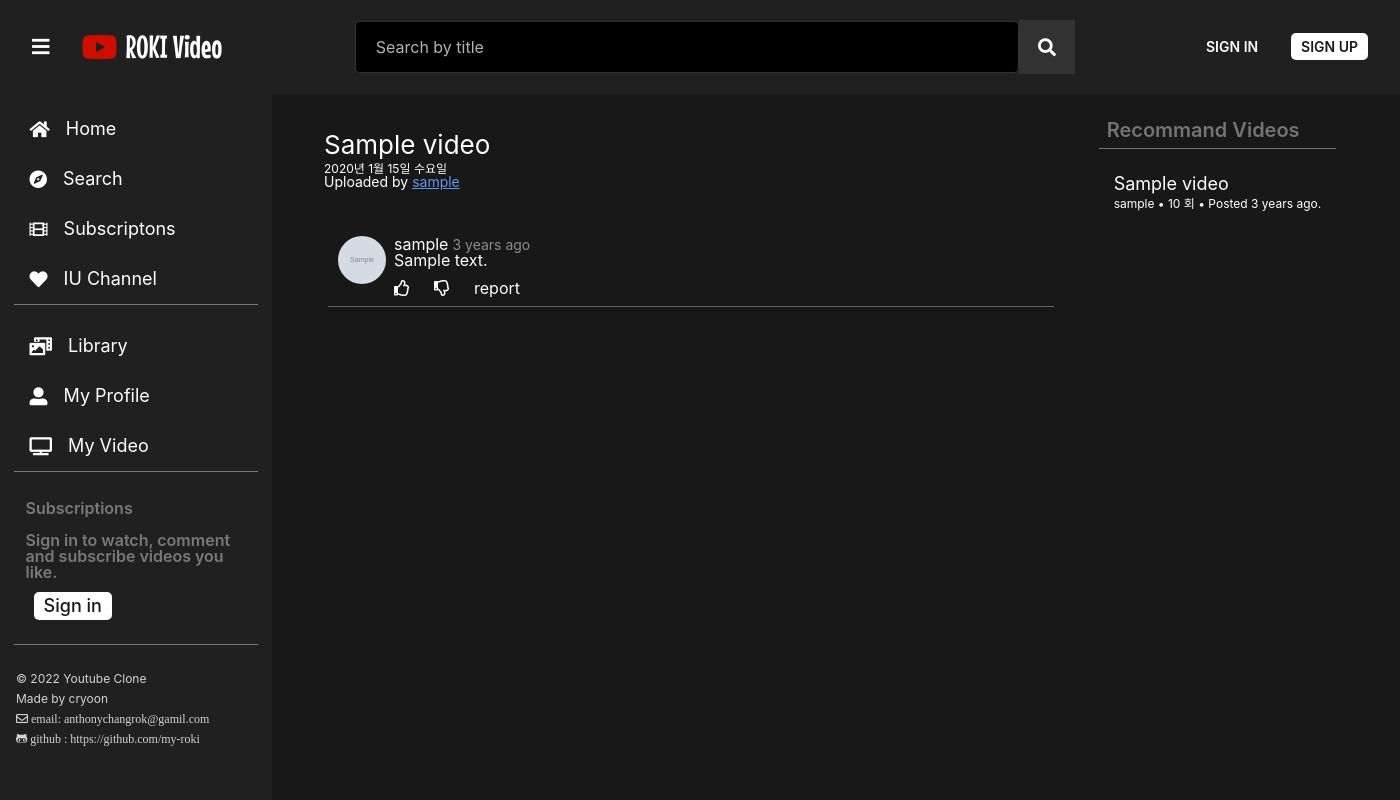
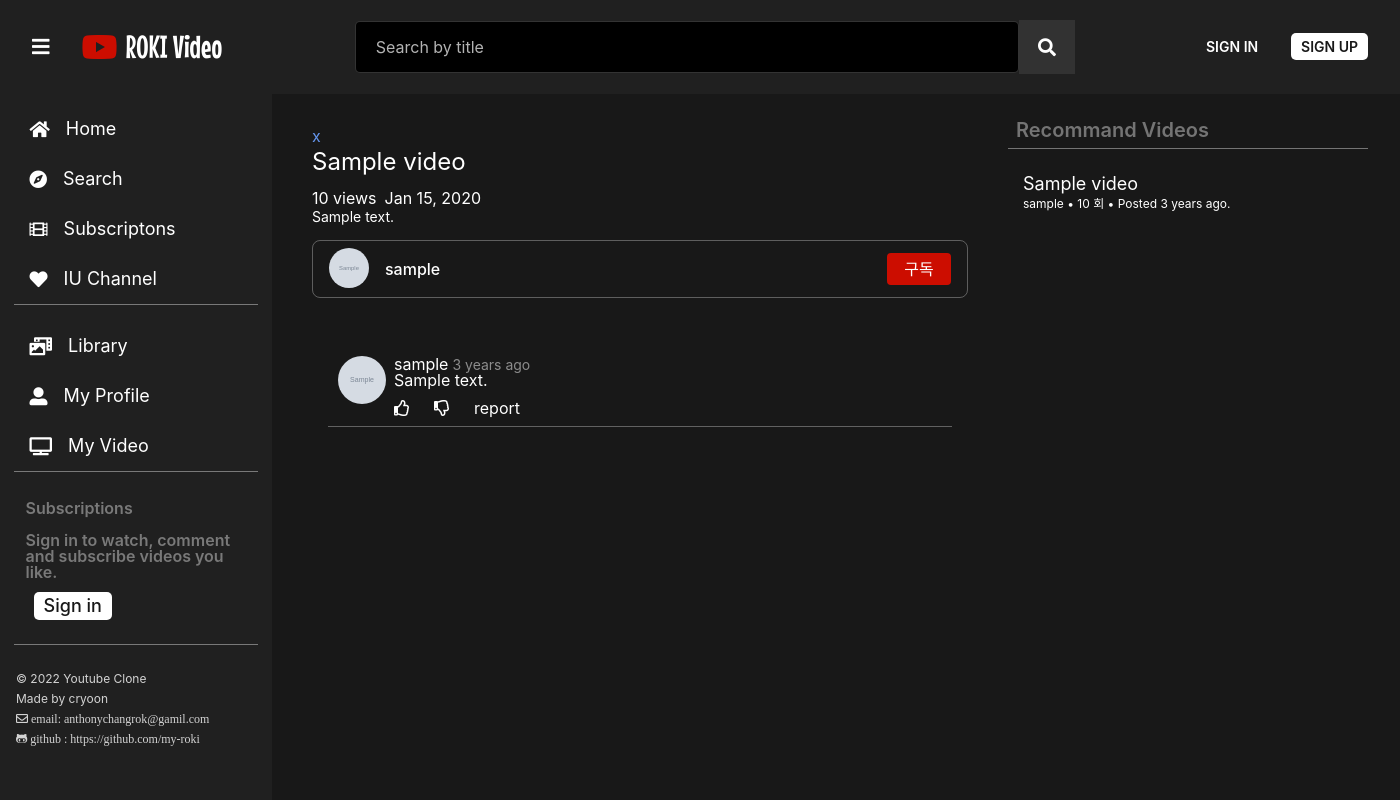
Before and after one commit to my-roki/Rokitube, a Node server app: page /videos/600000000000000000000001 in a window 1400 px wide. Run offline with Node 20, Linux system fonts and the light colour scheme; tables that the repository leaves empty hold one stand-in row (values such as "Sample post"); grey boxes marked "Sample" are stand-in pictures; style sheets or scripts are compiled from the project's sources; some libraries are stand-ins or nearby versions.

Commit message:
- fix google login error - watch page refactoring

```diff
--- a/src/client/js/videoPlayer.js
+++ b/src/client/js/videoPlayer.js
@@ -1,6 +1,6 @@
-const videoContainer = document.getElementById("videoContainer");
+const videoContainer = document.getElementById("video-container");
 const video = document.querySelector("video");
-const videoController = document.getElementById("videoController");
+const videoController = document.getElementById("control");
 const playButton = document.getElementById("play");
 const playButtonIcon = playButton.querySelector("i");
 const muteButton = document.getElementById("mute");
--- a/src/client/scss/components/video-player.scss
+++ b/src/client/scss/components/video-player.scss
@@ -1,76 +1,44 @@
-.video-section {
-  display: flex;
-  justify-content: space-between;
-  margin: 0 32px;
-  .video-section__first {
-    width: 75%;
-    min-width: 640px;
-  }
-  .video-section__second {
-    max-height: 100vh;
-    width: 23%;
-    .recommand {
-      display: block;
-      padding: 8px;
-      font-size: 20px;
-      font-weight: 600;
-      border-bottom: 1px solid;
-      color: rgba(255, 255, 255, 0.4);
-    }
-  }
-}
-#videoContainer {
-  // width: 100%;
-  min-width: 480px;
+.video-container {
+  width: 100%;
   position: relative;
   video {
     width: 100%;
   }
 }
 
-.videoController {
+.control {
+  width: 100%;
   padding: 10px;
   margin: 0 auto;
   border-radius: 10px;
-
+  background-color: #0f1117;
+  box-sizing: border-box;
   display: grid;
   grid-template-columns: 1fr 4fr 1fr auto;
   gap: 10px;
   justify-content: space-between;
   align-items: center;
-
   position: absolute;
   bottom: 10px;
-  left: 0;
   right: 0;
-
   opacity: 0;
   transition: opacity 0.5s ease-in-out;
   &.showing {
     opacity: 0.8;
   }
-  background-color: #0f1117;
-  box-sizing: border-box;
-  .videoController__play {
+  .control__play {
     display: flex;
     align-items: center;
     justify-content: space-around;
-    .videoController__playButton {
+    .control__play-button {
       margin: 0 15px;
     }
-    .videoController__time {
+    .control__time {
       width: 80px;
       font-size: 12px;
     }
   }
-
-  input[type="range"] {
-    accent-color: white;
-    width: 90%;
-    margin: 0 auto;
-  }
-
-  .videoController__volume {
+  .control__volume {
     display: flex;
     margin-right: 8px;
     align-items: center;
@@ -81,14 +49,9 @@
       }
     }
   }
-}
-
-@media screen and (max-width: 1132px) {
-  .video-section__first {
-    width: 100% !important;
-  }
-  .video-section__second {
-    display: none;
-    width: 0;
+  input[type="range"] {
+    accent-color: white;
+    width: 90%;
+    margin: 0 auto;
   }
 }
--- a/src/client/scss/screens/watch.scss
+++ b/src/client/scss/screens/watch.scss
@@ -1,34 +1,83 @@
-.video__data {
-  margin-top: 20px;
-  margin-left: 20px;
+.video-section {
+  display: flex;
+  justify-content: space-between;
+  .main-video-section {
+    width: 80%;
+    min-width: 640px;
+    margin: 0 32px;
     display: flex;
     flex-direction: column;
+    .video__data {
+      margin: 8px;
+      display: flex;
+      flex-direction: column;
+      .video__data__column {
+        margin: 8px 0;
+      }
+      .video__hashtags {
+        color: cornflowerblue;
+      }
       .video__title {
-    font-size: 26px;
-    margin-bottom: 5px;
+        font-size: 24px;
+        margin-top: 6px;
       }
+      .video__meta {
+        display: flex;
+        flex-direction: column;
+        .video__views,
         .video__createdAt {
-    font-size: 12px;
+          margin-right: 8px;
+        }
+        .video__description {
+          margin-top: 4px;
+          font-size: 14px;
+        }
       }
       .video__owner {
-    margin-bottom: 5px;
-    font-size: 14px;
-    a {
-      color: cornflowerblue;
-      text-decoration: underline;
+        border: 1px solid rgba(255, 255, 255, 0.3);
+        border-radius: 8px;
+        display: flex;
+        justify-content: space-between;
+        align-items: center;
+        .video__owner__info {
+          display: flex;
+          align-items: center;
+          height: 56px;
+          img {
+            width: 40px;
+            height: 40px;
+            border-radius: 50%;
+            margin: 8px 16px;
+          }
+          span {
+            font-weight: 500;
+          }
+        }
+        button {
+          all: unset;
+          width: 64px;
+          height: 32px;
+          margin: 0 16px;
+          background-color: $red;
+          text-align: center;
+          border-radius: 4px;
+          cursor: pointer;
+        }
+        button:hover {
+          opacity: 0.8;
         }
       }
     }
-.video__handleButton,
-.video__add__comment {
-  margin: 16px 20px 0 20px;
+    .video__handleMenu {
+      display: flex;
+      flex-direction: column;
+      margin: 0 20px;
     }
-
-.video-comments {
+    .comments {
       margin: 32px 0 128px 0;
       display: flex;
       flex-direction: column;
-  .video-comments__comment {
+      .comments__comment {
         padding: 10px;
         margin: 0 24px 16px 24px;
         border-bottom: 1px solid #ffffff50;
@@ -37,7 +86,7 @@
         display: flex;
         justify-content: space-between;
         align-items: center;
-    .video-comments__payloads {
+        .comments__payloads {
           display: flex;
           justify-content: flex-start;
           align-items: flex-start;
@@ -47,14 +96,14 @@
             border-radius: 50%;
             margin-right: 8px;
           }
-      .video-comments__commentinfo {
-        .video-comments__createdAt {
+          .comments__commentinfo {
+            .comments__createdAt {
               padding-left: 4px;
               font-size: 14px;
               color: rgba(255, 255, 255, 0.5);
             }
           }
-      .video-comments__text {
+          .comments__text {
             span {
               word-break: break-all;
             }
@@ -81,3 +130,29 @@
         cursor: pointer;
       }
     }
+  }
+}
+
+.sub-video-section {
+  width: 20%;
+  min-width: 360px;
+  max-height: 100vh;
+  h3 {
+    display: block;
+    padding: 8px;
+    font-size: 20px;
+    font-weight: 600;
+    border-bottom: 1px solid;
+    color: rgba(255, 255, 255, 0.4);
+  }
+}
+
+@media screen and (max-width: 1132px) {
+  .main-video-section {
+    width: 100% !important;
+  }
+  .sub-video-section {
+    display: none;
+    width: 0;
+  }
+}
--- a/src/controllers/userController.js
+++ b/src/controllers/userController.js
@@ -202,7 +202,6 @@ export async function deleteUser(req, res) {
     },
   } = req;
 
-  console.log(_id);
   const user = await User.findById(_id);
   if (!user) {
     return res.status(404).render("404", { pageTitle: "404 Video not found" });
--- a/src/controllers/videoController.js
+++ b/src/controllers/videoController.js
@@ -50,8 +50,6 @@ export async function watchVideo(req, res) {
     return res.status(404).render("404", { pageTitle: "404 Video not found" });
   }
   video.comments = getVideoCreatedAtFromNow(video.comments);
-  console.log(video.comments);
-
   return res.status(200).render("video/watch", {
     pageTitle: video.title,
     video,
--- a/src/views/video/watch.pug
+++ b/src/views/video/watch.pug
@@ -3,23 +3,24 @@ include ../mixin/video.pug
 
 block content
   div.video-section
-    div.video-section__first
-      div(data-id=video._id)#videoContainer
+    div.main-video-section
+      div(data-id=video._id)#video-container.video-container
         if(video.videoUrl.startsWith("upload"))
           video(src=`/${video.videoUrl}`)
         if(video.videoUrl.startsWith("http"))
           video(src=video.videoUrl)
-        div#videoController.videoController
-          div.videoController__play
-            span#play.videoController__playButton
+
+        div#control.control
+          div.control__play
+            span#play.control__play-button
               i.fas.fa-play
-            div.videoController__time
+            div.control__time
               span#currentTime 00:00
               span  /
               span#totalTime 00:00
           input(type="range",value=0, min="0", step="1")#timeline
 
-          div.videoController__volume
+          div.control__volume
             input(type="range",value=0.3, min="0", max="1", step="0.01")#volume
             span#mute
               i.fas.fa-volume-up
@@ -28,35 +29,53 @@ block content
               i.fas.fa-expand
 
       div.video__data
-        p.video__title=video.title
-        small.video__createdAt=new Date(video.createdAt).toLocaleDateString("ko-kr", {weekday: 'long', year: 'numeric', month: 'long', day: 'numeric'})
-        small.video__owner Uploaded by
-          a(href=`/users/${video.owner._id}`) #{video.owner.username}
+        div.video__data__column
+          div.video__hashtags
+            each tag in video.hashtags
+              span #{tag}ㅤ
+          h2.video__title=video.title
+
+        div.video__data__column.video__meta
+          div
+            small.video__views #{video.meta.views} views
+            small.video__createdAt #{new Date(video.createdAt).toLocaleDateString("en-us", {year: 'numeric', month: 'short', day: 'numeric'})}
+          //- TODO: 더보기, 간략히 기능
+          small.video__description=video.description
+
+        div.video__data__column.video__owner
+          div.video__owner__info
+            a(href=`/users/${video.owner._id}`)
+              img(src=video.owner.avatar)
+            a(href=`/users/${video.owner._id}`)
+              span=video.owner.username
+          button#subscribe-button 구독
 
       - const ownerCorrect = String(video.owner._id) === String(loginUser._id)
       if ownerCorrect
-        div.video__handleButton
-          a(href=`${video.id}/edit`) Edit Video &rarr;
-          br
-          a(href=`${video.id}/delete` onclick="return confirm('Are you sure you want to delete this?')") Delete Video &rarr;
+        div.video__handleMenu
+          a(href=`${video.id}/edit`)
+            span Edit Video &rarr;
+          a(href=`${video.id}/delete` onclick="return confirm('Are you sure you want to delete this?')")
+            span Delete Video &rarr;
 
       if isLogin
-        div.video__add__comment
+        div.video__add-comment
+          //- TODO Submit when press enter.
           form#comment-form.comment-form.nform
             textarea(cols="1000", rows="3", placeholder="Write a comment")#textarea
-            button Add Comment
+            button Add
 
-      div#video-comments.video-comments
+      div#video-comments.comments
         ul
           each comment in video.comments.reverse()
-            li(data-id=comment._id).video-comments__comment
-              div.video-comments__payloads
+            li(data-id=comment._id).comments__comment
+              div.comments__payloads
                 img(src=comment.owner.avatar)
-                div.video-comments__contents
-                  div.video-comments__commentinfo
+                div.comments__contents
+                  div.comments__commentinfo
                     span=comment.owner.username
-                    span.video-comments__createdAt=comment.createdAtFromNow
-                  div.video-comments__text
+                    span.comments__createdAt=comment.createdAtFromNow
+                  div.comments__text
                     span#comment-text=comment.text
                   div.comment__like
                     i.far.fa-thumbs-up
@@ -70,8 +89,8 @@ block content
                   span#comments-delete
                     i.fas.fa-trash-alt
 
-    div.video-section__second
-      span.recommand Recommand Videos
+    div.sub-video-section
+      h3 Recommand Videos
       each video in videos
           +video(video)
 
```
Also changed, not shown: src/client/js/commentSection.js (+7 -8 lines), src/client/scss/components/comment-form.scss (+19 -5 lines), src/controllers/authController.js (+3 -6 lines). Lines whose indentation alone changed are shown as unchanged.
